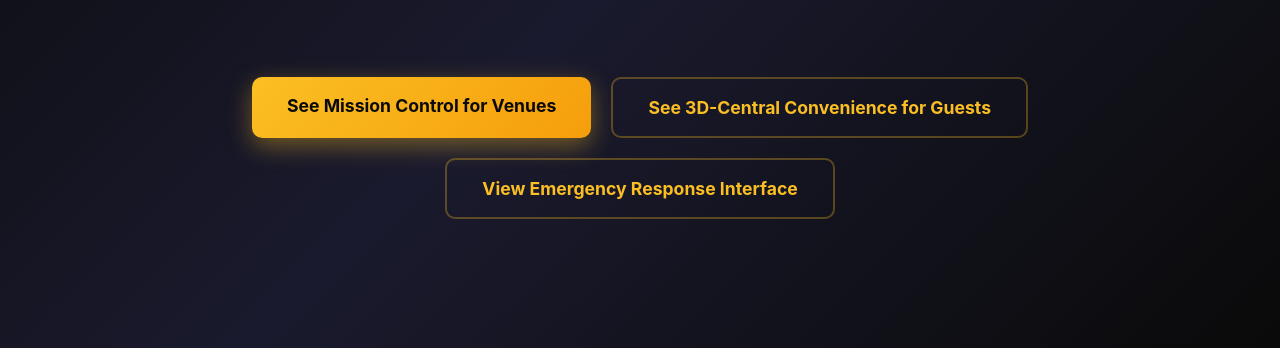
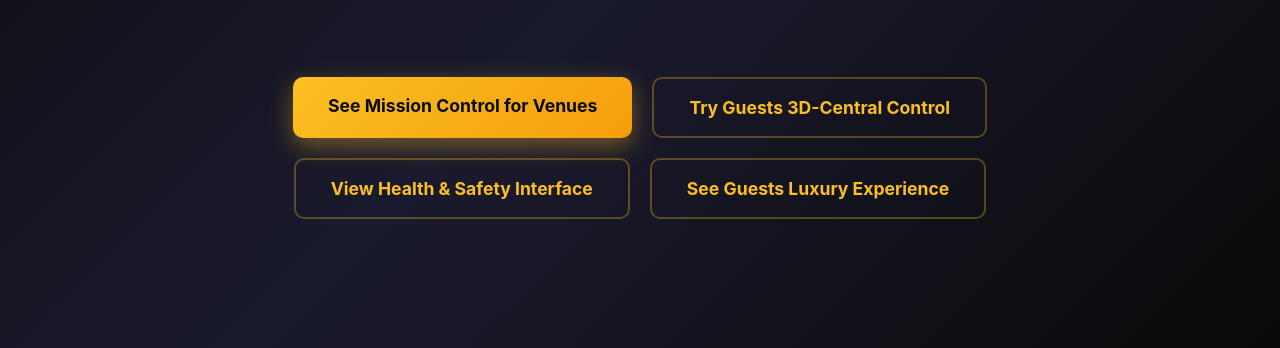
Before and after one commit to stevooooooo777/insane-marketing-frontend, a website: page index.html in a window 1280 px wide. Shown: the part 452-800 px from the top of the page. Drawn offline with nearby package versions, Linux system fonts and the light colour scheme.

Commit message:
Update with guest journey

```diff
--- a/index.html
+++ b/index.html
@@ -990,8 +990,10 @@
 <br> <br>
             <div class="hero-ctas">
                 <a href="/VIP" target="_blank" class="btn-primary">See Mission Control for Venues</a>
-                <a href="/table-experience" target="_blank" class="btn-secondary">See 3D-Central Convenience for Guests</a>
-<a href="/emergency" target="_blank" class="btn-secondary">View Emergency Response Interface</a>
+                <a href="/table-experience" target="_blank" class="btn-secondary">Try Guests 3D-Central Control</a>
+<a href="/emergency" target="_blank" class="btn-secondary">View Health & Safety Interface</a>
+<a href="/guest-journey-luxury" target="_blank" class="btn-secondary">See Guests Luxury Experience</a>
+
 
             </div>
         </div>
```
